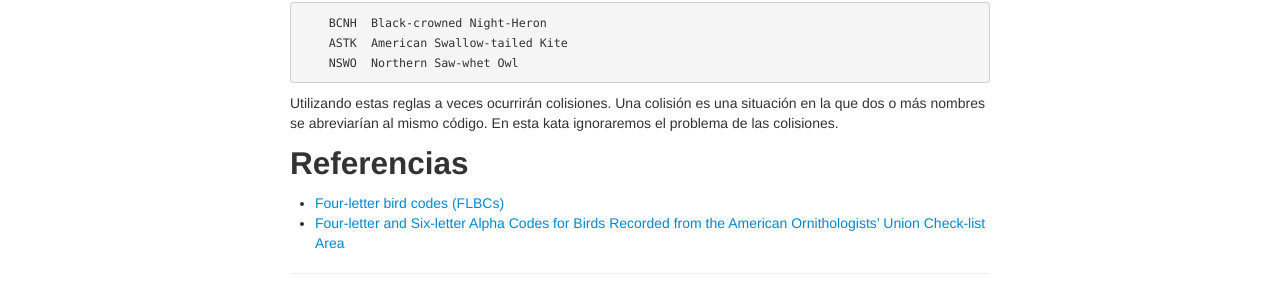
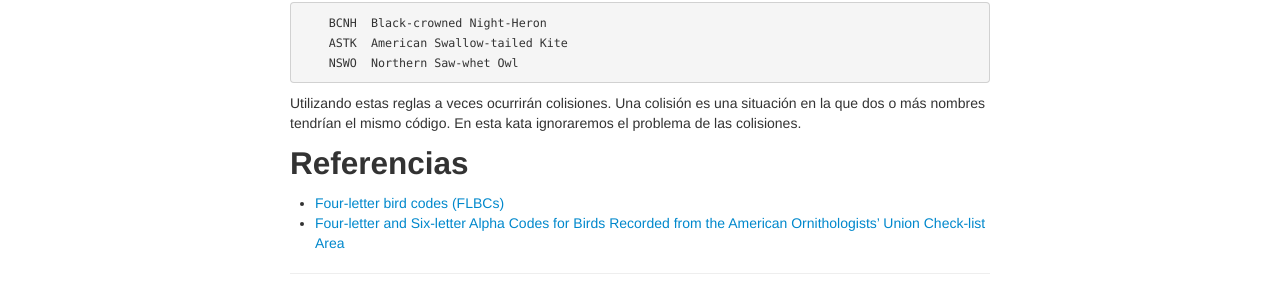
Before and after one commit to LizethMReyes/islasgeci.github.io, a Jekyll site: the page built from _posts/2020-08-06-kata.md, in a window 1280 px wide. Shown: the part 884-1178 px from the top of the page. Built offline with Jekyll 4.4.1, drawn with Linux system fonts in a browser that asks for light colours.

Commit message:
Incorpora sugerencias de @nepito
Co-authored-by: nepito <braulio.rojas@islas.org.mx>

````diff
--- a/_posts/2020-08-06-kata.md
+++ b/_posts/2020-08-06-kata.md
@@ -59,7 +59,7 @@ Obtenemos los códigos utilizando las reglas siguientes:
 ```
 
 Utilizando estas reglas a veces ocurrirán colisiones. Una colisión es una situación en la que dos o
-más nombres se abreviarían al mismo código. En esta kata ignoraremos el problema de las colisiones.
+más nombres tendrían el mismo código. En esta kata ignoraremos el problema de las colisiones.
 
 ## Referencias
 
````
